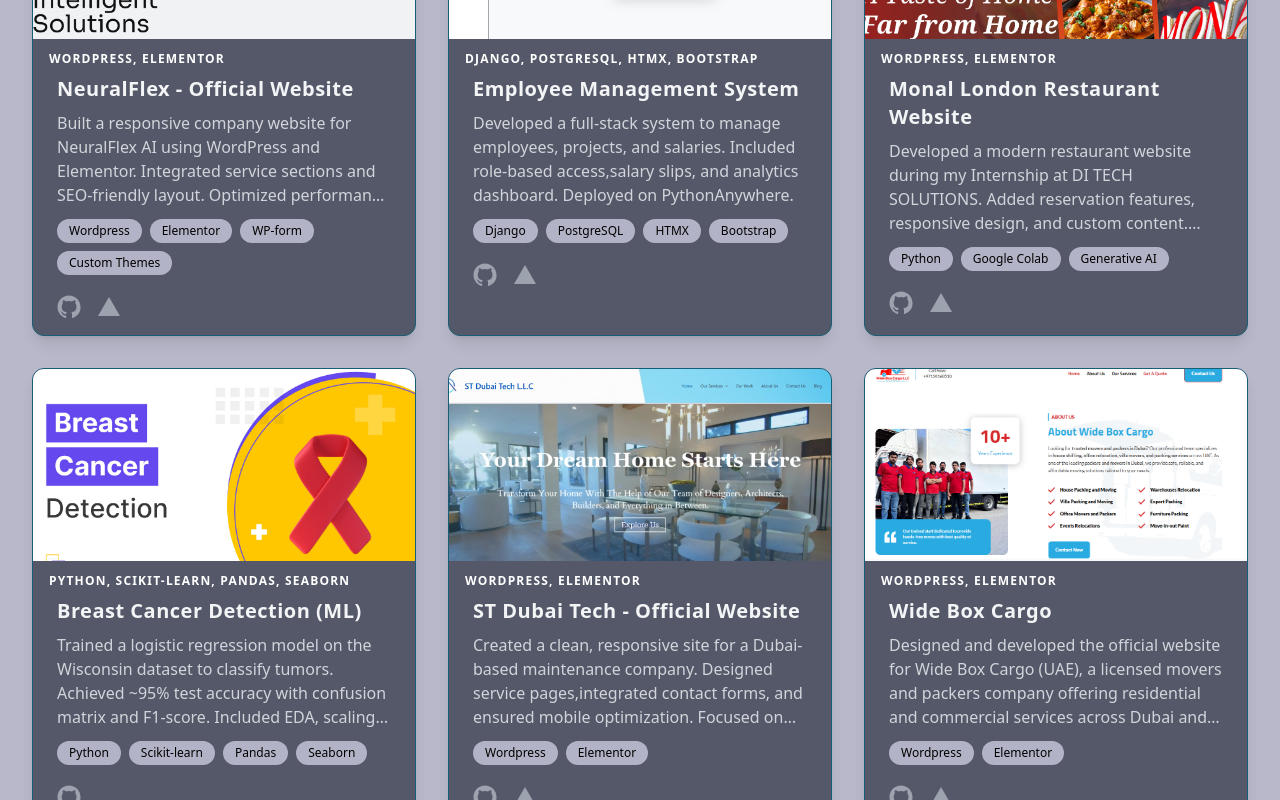
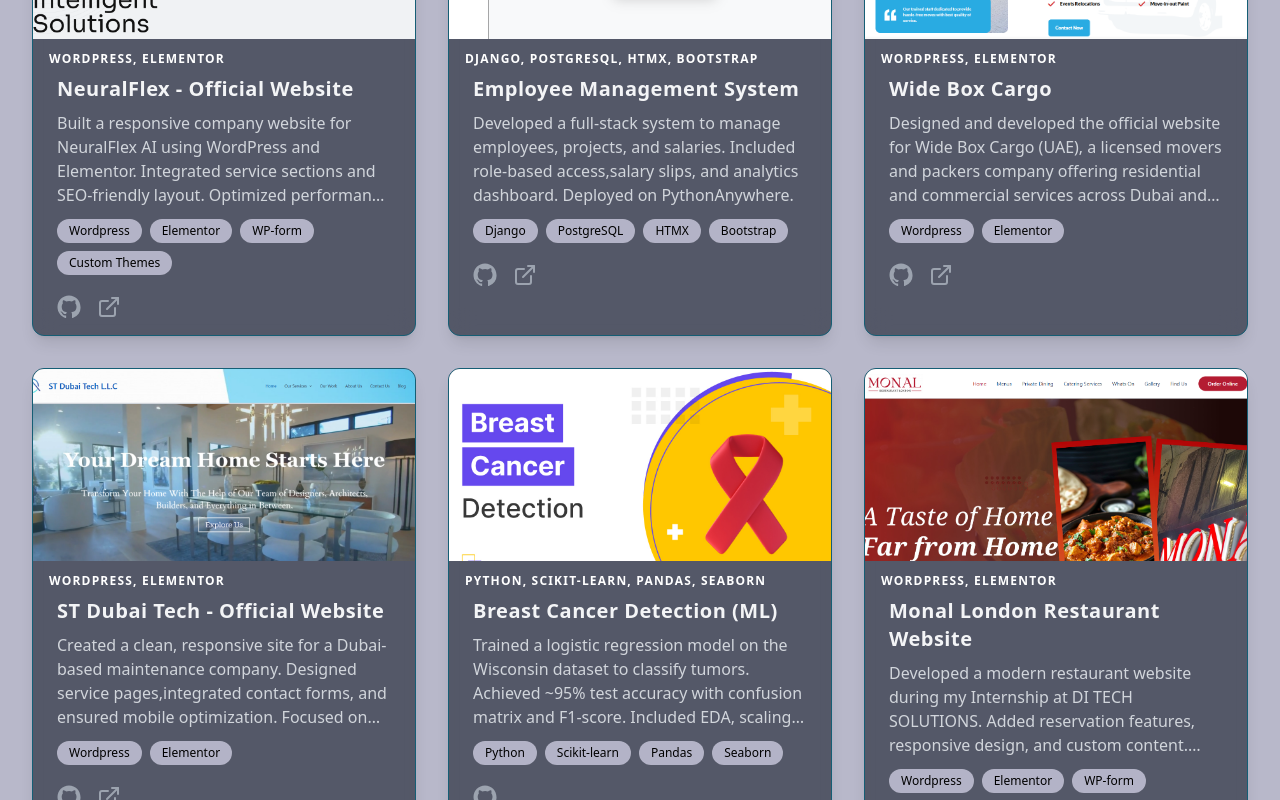
Before and after one commit to Atiqumer/Atiq-Umer-portfolio, a Next.js app: page / in a window 1280 px wide. Shown: the part 4660-5460 px from the top of the page. Built offline with nearby package versions, Linux system fonts and the light colour scheme.

Commit message:
more additions

```diff
--- a/src/components/projects.tsx
+++ b/src/components/projects.tsx
@@ -1,7 +1,7 @@
 "use client";
 import React from "react";
 import Link from "next/link";
-import Image from "next/image"; // <--- 1. Imported next/image
+import Image from "next/image";
 import { motion } from "framer-motion";
 
 const projects = [
@@ -26,15 +26,25 @@
     tech: ["Django", "PostgreSQL" ,"HTMX", "Bootstrap"],
   },
   {
-    title: "Monal London Restaurant Website",
-    category: " WordPress, Elementor",
+    title: "Wide Box Cargo",
+    category: "Wordpress, Elementor",
     description:
-      "Developed a modern restaurant website during my Internship at DI TECH SOLUTIONS. Added reservation features, responsive design, and custom content. Enhanced site speed and UX for mobile users.",
-    image: "/images/monal.png",
+      "Designed and developed the official website for Wide Box Cargo (UAE), a licensed movers and packers company offering residential and commercial services across Dubai and the UAE. Built using WordPress, the site delivers a modern, SEO-friendly, and conversion-optimized experience that highlights the brand's reliability and service excellence..",
+    image: "/images/pr.png",
     github:
-      "#",
-    demo: "https://monallondon.com/",
-    tech: ["Python", "Google Colab", "Generative AI"],
+      "https://github.com/MaryamRiaz-chattha/Online_webbased_voting_system",
+    demo: "https://movingcompanydubai.ae/",
+    tech: ["Wordpress", "Elementor"],
+  },
+  {
+    title: "ST Dubai Tech - Official Website",
+    category: "WordPress, Elementor",
+    description:
+      "Created a clean, responsive site for a Dubai-based maintenance company. Designed service pages,integrated contact forms, and ensured mobile optimization. Focused on performance and visual clarity.",
+    image: "/images/dubai.png",
+    github: "#",
+    demo: "https://stdubaitech.com/",
+    tech: ["Wordpress", "Elementor"],
   },
   {
     title: "Breast Cancer Detection (ML)",
@@ -47,27 +57,19 @@
     demo: "#",
     tech: ["Python", "Scikit-learn", "Pandas", "Seaborn" ],
   },
+
   {
-    title: "ST Dubai Tech - Official Website",
-    category: "WordPress, Elementor",
+    title: "Monal London Restaurant Website",
+    category: " WordPress, Elementor",
     description:
-      "Created a clean, responsive site for a Dubai-based maintenance company. Designed service pages,integrated contact forms, and ensured mobile optimization. Focused on performance and visual clarity.",
-    image: "/images/dubai.png",
-    github: "#",
-    demo: "https://stdubaitech.com/",
-    tech: ["Wordpress", "Elementor"],
+      "Developed a modern restaurant website during my Internship at DI TECH SOLUTIONS. Added reservation features, responsive design, and custom content. Enhanced site speed and UX for mobile users.",
+    image: "/images/monal.png",
+    github:
+      "#",
+    demo: "https://monallondon.com/",
+    tech: ["Wordpress", "Elementor", "WP-form", "Custom Themes"],
   },
-  {
-    title: "Wide Box Cargo",
-    category: "Wordpress, Elementor",
-    description:
-      "Designed and developed the official website for Wide Box Cargo (UAE), a licensed movers and packers company offering residential and commercial services across Dubai and the UAE. Built using WordPress, the site delivers a modern, SEO-friendly, and conversion-optimized experience that highlights the brand's reliability and service excellence..",
-    image: "/images/pr.png",
-    github:
-      "https://github.com/MaryamRiaz-chattha/Online_webbased_voting_system",
-    demo: "https://movingcompanydubai.ae/",
-    tech: ["Wordpress", "Elementor"],
-  },
+
 ];
 
 const Projects = () => {
@@ -96,8 +98,8 @@
               className="h-48 w-full object-cover transition duration-500 group-hover:scale-105"
               src={project.image}
               alt={project.title}
-              width={500} // Added fixed width/height for Next.js Image component
-              height={192} // h-48 translates to 192px (48 * 4)
+              width={500}
+              height={192}
               sizes="(max-width: 640px) 100vw, (max-width: 768px) 50vw, 33vw"
             />
 
@@ -148,7 +150,7 @@
                   </svg>
                 </Link>
 
-                {/* Vercel / Demo */}
+                {/* Live Demo Link (REPLACED Vercel icon with External Link icon) */}
                 {project.demo !== "#" && (
                   <Link
                     href={project.demo}
@@ -159,10 +161,17 @@
                     <svg
                       xmlns="http://www.w3.org/2000/svg"
                       className="h-6 w-6"
-                      fill="currentColor"
                       viewBox="0 0 24 24"
+                      fill="none"
+                      stroke="currentColor"
+                      strokeWidth="2"
+                      strokeLinecap="round"
+                      strokeLinejoin="round"
                     >
-                      <path d="M12 2L1 21h22L12 2z" />
+                      {/* External Link Icon (Arrow pointing out of a box) */}
+                      <path d="M18 13v6a2 2 0 0 1-2 2H5a2 2 0 0 1-2-2V8a2 2 0 0 1 2-2h6" />
+                      <polyline points="15 3 21 3 21 9" />
+                      <line x1="10" y1="14" x2="21" y2="3" />
                     </svg>
                   </Link>
                 )}
```
